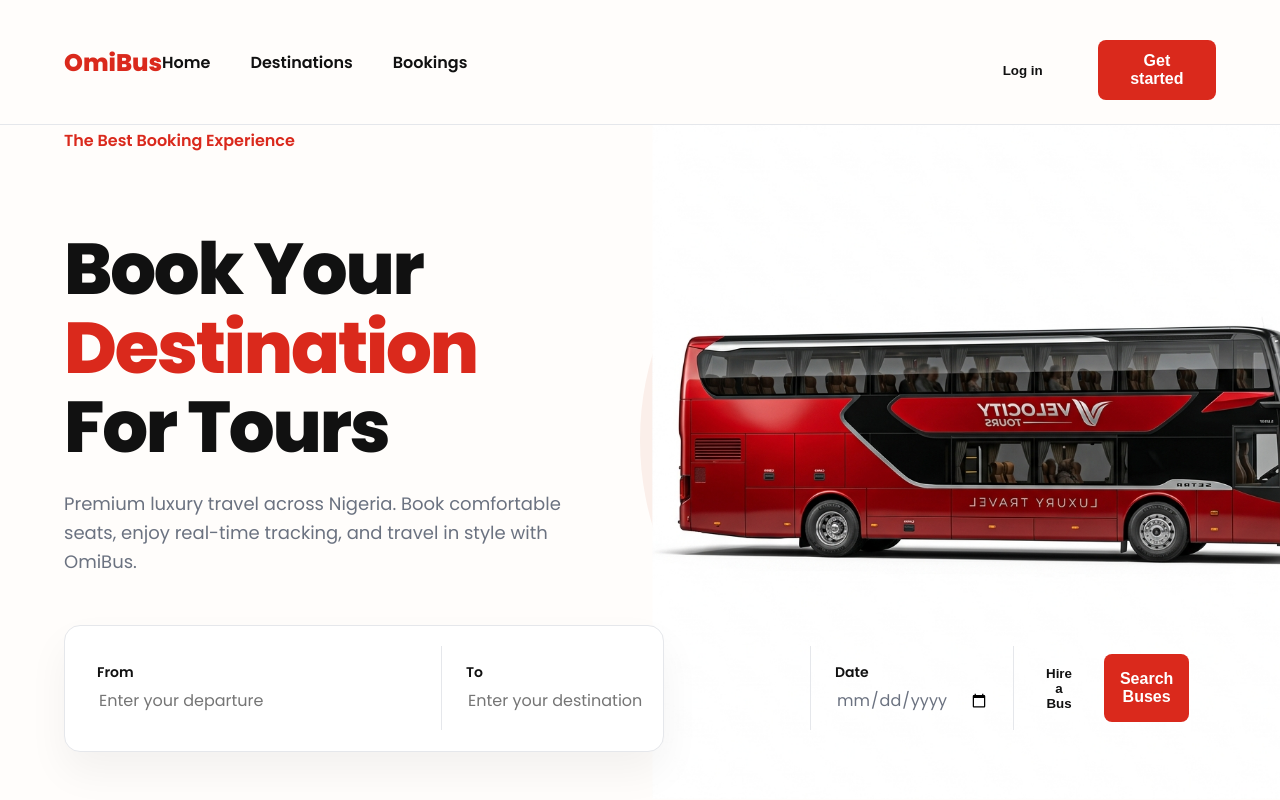
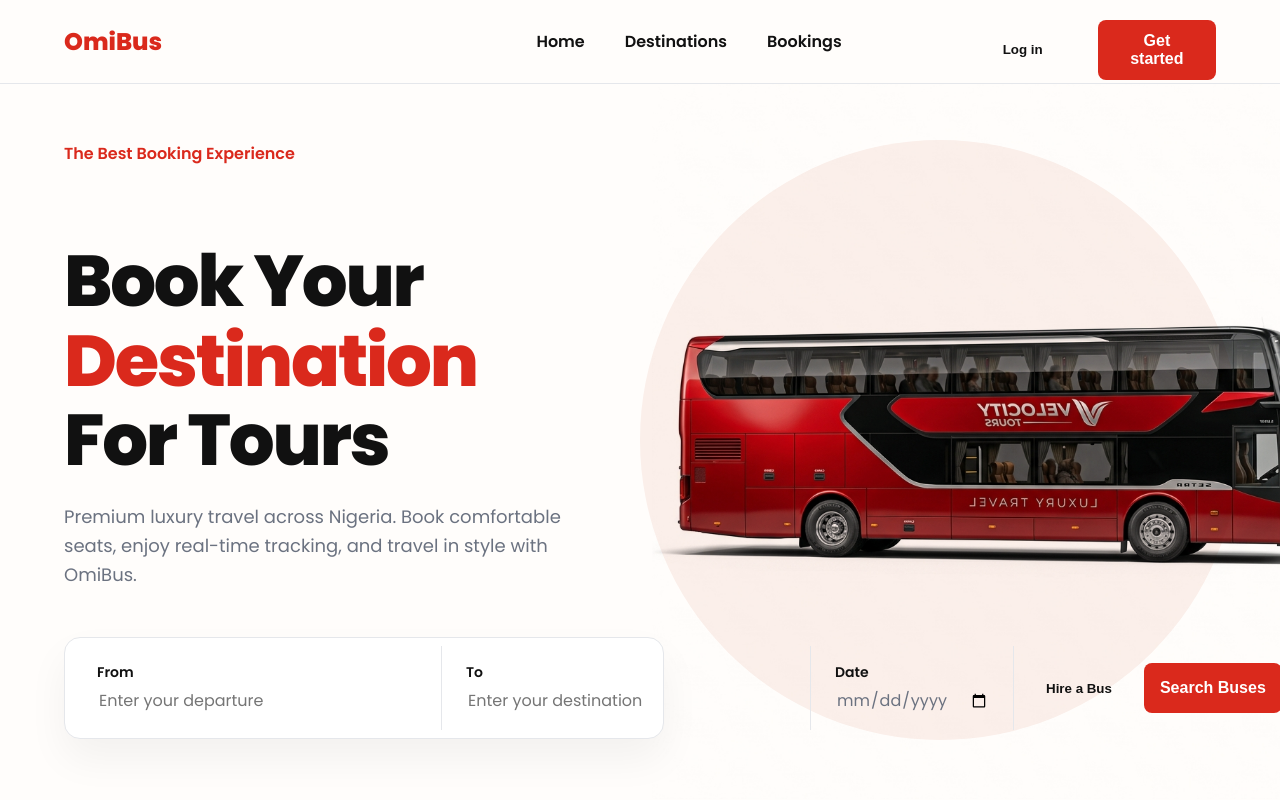
Before and after one commit to Uksman/OmniBus, a Next.js app: page / in a window 1280 px wide. Shown: the top 800 px of the page. Built offline with nearby package versions, Linux system fonts and the light colour scheme; no server answers.

Commit message:
style: refine navigation layout, search button padding, and hero image blending

```diff
--- a/app/globals.css
+++ b/app/globals.css
@@ -61,6 +61,7 @@
   gap: 2.5rem;
   align-items: center;
   flex: 1;
+  justify-content: center;
 }
 
 .nav-link {
@@ -75,8 +76,11 @@
 }
 
 .mobile-nav-actions {
-  margin-left: auto;
+  position: absolute;
+  right: 5%;
   align-items: center;
+  display: flex;
+  gap: 1rem;
 }
 
 .hamburger-menu {
@@ -239,12 +243,12 @@
 }
 
 .search-buttons {
-  width: 100%;
   display: flex;
   gap: 1rem;
   justify-content: flex-end;
   align-items: center;
-  padding: 1rem;
+  padding: 0.5rem 1rem;
+  white-space: nowrap;
 }
 
 /* Hero Image Side */
@@ -274,6 +278,7 @@
   width: 130%; /* Make bus slightly break out */
   max-width: 900px;
   transform: scaleX(-1) translateX(-10%); /* Flips image so it faces left */
+  mix-blend-mode: multiply;
 }
 
 .light-bus {
@@ -546,6 +551,7 @@
     z-index: 99;
   }
   .mobile-nav-actions {
+    position: static;
     flex-direction: column;
     width: 100%;
     margin-left: 0;
```
